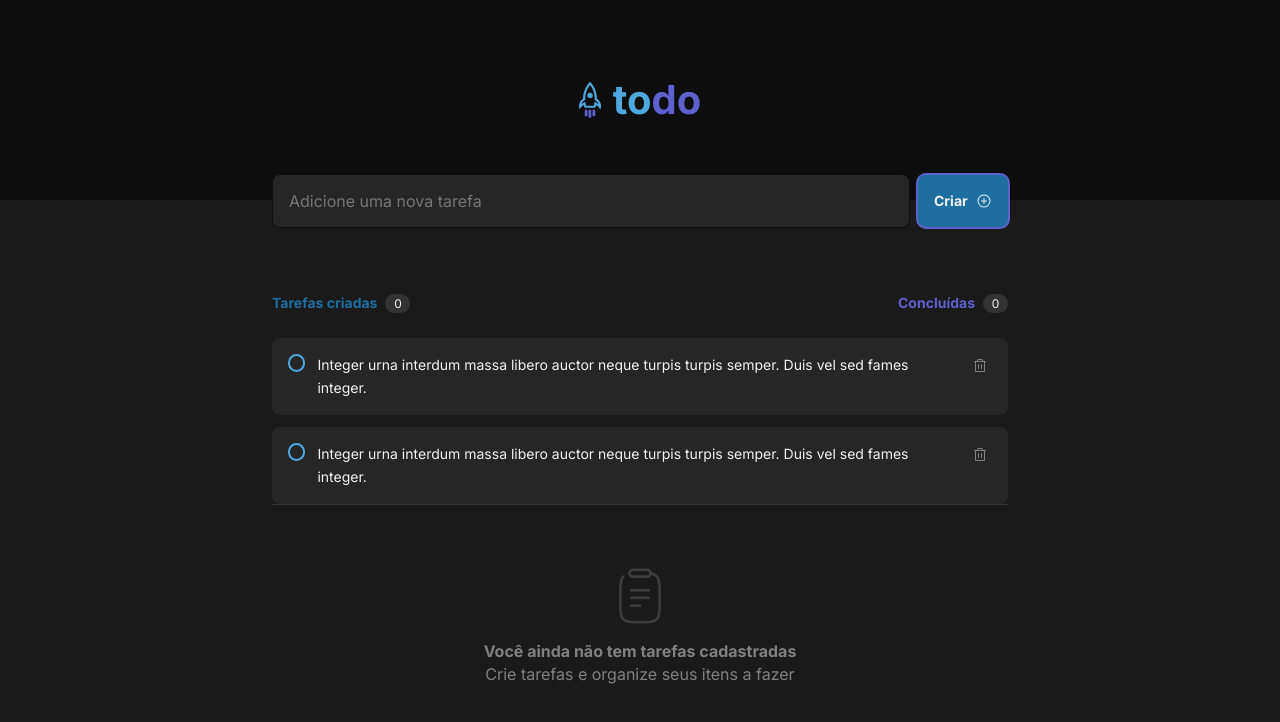
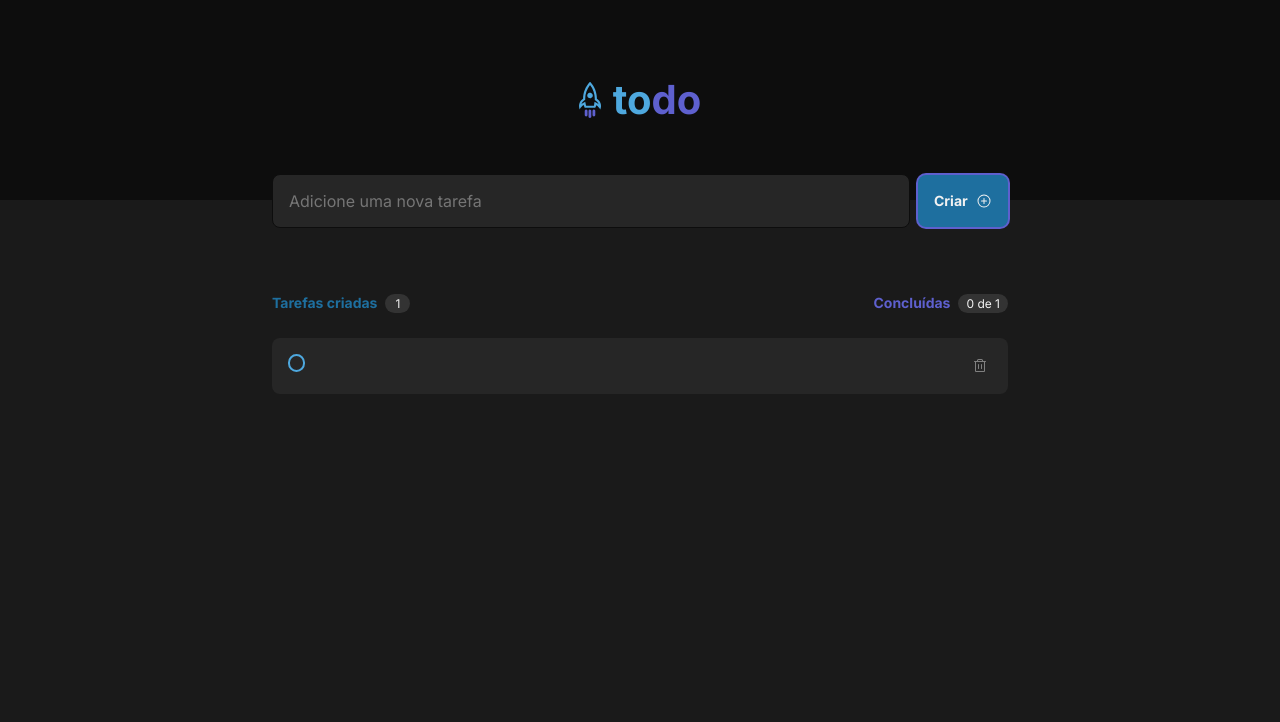
Before and after one commit to kenmarcos/todo-list-front-rs, a React (Vite) app: page / in a window 1280 px wide. Both pictures are taken after a click on the button "Criar". Shown: the top 722 px of the page. Built offline with nearby package versions, Linux system fonts and the light colour scheme.

Commit message:
feat: add logics to create, complete and delete a task

```diff
--- a/package.json
+++ b/package.json
@@ -12,11 +12,13 @@
   "dependencies": {
     "@phosphor-icons/react": "^2.1.5",
     "react": "^18.2.0",
-    "react-dom": "^18.2.0"
+    "react-dom": "^18.2.0",
+    "uuid": "^9.0.1"
   },
   "devDependencies": {
     "@types/react": "^18.2.66",
     "@types/react-dom": "^18.2.22",
+    "@types/uuid": "^9.0.8",
     "@typescript-eslint/eslint-plugin": "^7.2.0",
     "@typescript-eslint/parser": "^7.2.0",
     "@vitejs/plugin-react": "^4.2.1",
--- a/src/app.module.css
+++ b/src/app.module.css
@@ -69,7 +69,7 @@
     background-color: var(--gray-400);
     padding: 0.125rem 0.5rem;
     border-radius: 999px;
-    width: 25px;
+    min-width: 25px;
     height: 19px;
     font-size: 0.75rem;
     line-height: initial;
--- a/src/app.tsx
+++ b/src/app.tsx
@@ -1,11 +1,82 @@
 import { PlusCircle } from "@phosphor-icons/react";
 import { Header } from "./components/header/header";
 import clipboard from "./assets/clipboard.svg";
-
+import { v4 as uuidv4 } from "uuid";
 import styles from "./app.module.css";
 import { Task } from "./components/task/task";
+import { useState } from "react";
+import { ITask } from "./types/tasks";
 
 function App() {
+  const [taskList, setTaskList] = useState<ITask[]>(() =>
+    JSON.parse(localStorage.getItem("@ToDoList:taskList") || "[]")
+  );
+  const [newTask, setNewTask] = useState("");
+
+  const handleWriteNewTask = (event: React.ChangeEvent<HTMLInputElement>) => {
+    setNewTask(event.target.value);
+  };
+
+  const handleCreateTask = () => {
+    const newTaskList = [
+      ...taskList,
+      {
+        id: uuidv4(),
+        description: newTask,
+        isCompleted: false,
+      },
+    ];
+
+    localStorage.setItem("@ToDoList:taskList", JSON.stringify(newTaskList));
+
+    setTaskList(newTaskList);
+
+    setNewTask("");
+  };
+
+  const completeTask = (id: string, isChecked: boolean) => {
+    const task = taskList.find((task) => task.id === id);
+
+    if (!task) {
+      return;
+    }
+
+    const taskUpdated = {
+      ...task,
+      isCompleted: isChecked,
+    };
+
+    const taskListUpdated = taskList.map((task) => {
+      if (task.id === id) {
+        return taskUpdated;
+      }
+
+      return task;
+    });
+
+    localStorage.setItem("@ToDoList:taskList", JSON.stringify(taskListUpdated));
+
+    setTaskList(taskListUpdated);
+  };
+
+  const deleteTask = (id: string) => {
+    const taskListUpdated = taskList.filter((task) => task.id !== id);
+
+    localStorage.setItem("@ToDoList:taskList", JSON.stringify(taskListUpdated));
+
+    setTaskList(taskListUpdated);
+  };
+
+  const totalTasksCount = taskList.length;
+
+  const completedTasksCount = taskList.reduce((total, task) => {
+    if (task.isCompleted) {
+      return total + 1;
+    }
+
+    return total;
+  }, 0);
+
   return (
     <>
       <Header />
@@ -16,9 +87,11 @@ function App() {
             className={styles.newTaskInput}
             type="text"
             placeholder="Adicione uma nova tarefa"
+            value={newTask}
+            onChange={handleWriteNewTask}
           />
 
-          <button className={styles.newTaskButton}>
+          <button className={styles.newTaskButton} onClick={handleCreateTask}>
             Criar
             <PlusCircle size={16} />
           </button>
@@ -29,20 +102,29 @@ function App() {
             <div className={styles.count}>
               <p className={styles.createdTasks}>Tarefas criadas</p>
 
-              <span>0</span>
+              <span>{totalTasksCount}</span>
             </div>
 
             <div className={styles.count}>
               <p className={styles.completedTasks}>Concluídas</p>
 
-              <span>0</span>
+              <span>
+                {completedTasksCount} de {totalTasksCount}
+              </span>
             </div>
           </header>
 
           <div className={styles.taskList}>
-            <Task />
-            <Task />
+            {taskList.map((task) => (
+              <Task
+                key={task.id}
+                task={task}
+                onCompleteTask={completeTask}
+                onDeleteTask={deleteTask}
+              />
+            ))}
 
+            {taskList.length === 0 && (
               <div className={styles.noTask}>
                 <div className={styles.noTaskContent}>
                   <img src={clipboard} alt="Desenho de prancheta" />
@@ -53,6 +135,7 @@ function App() {
                   </div>
                 </div>
               </div>
+            )}
           </div>
         </div>
       </main>
--- a/src/components/task/task.module.css
+++ b/src/components/task/task.module.css
@@ -1,6 +1,7 @@
 .task {
   background-color: var(--gray-500);
   display: flex;
+  justify-content: space-between;
   border-radius: 8px;
   padding: 1rem;
   gap: 0.75rem;
@@ -8,6 +9,12 @@
   & + & {
     margin-top: 0.75rem;
   }
+}
+
+.content {
+  display: flex;
+  gap: 0.75rem;
+  flex: 1;
 }
 
 .checkboxContainer {
@@ -46,6 +53,10 @@
   background-color: var(--purple-300);
 }
 
+.descriptionContainer {
+  flex: 1;
+}
+
 .description {
   font-size: 0.875rem;
   transition: 0.2s all;
--- a/src/components/task/task.tsx
+++ b/src/components/task/task.tsx
@@ -1,12 +1,25 @@
 import { Trash, Check } from "@phosphor-icons/react";
 import styles from "./task.module.css";
 import { useState } from "react";
+import { ITask } from "../../types/tasks";
 
-export const Task = () => {
-  const [isChecked, setIsChecked] = useState(false);
+interface TaskProps {
+  task: ITask;
+  onCompleteTask: (id: string, isChecked: boolean) => void;
+  onDeleteTask: (id: string) => void;
+}
+
+export const Task = ({ task, onCompleteTask, onDeleteTask }: TaskProps) => {
+  const [isChecked, setIsChecked] = useState(task.isCompleted);
 
   const handleTaskToggle = () => {
     setIsChecked(!isChecked);
+
+    onCompleteTask(task.id, !isChecked);
+  };
+
+  const handleDeleteTask = () => {
+    onDeleteTask(task.id);
   };
 
   const checkboxCheckedClassname = isChecked
@@ -19,6 +32,7 @@ export const Task = () => {
 
   return (
     <div className={styles.task}>
+      <div className={styles.content}>
         <div className={styles.checkboxContainer}>
           <input readOnly type="checkbox" checked={isChecked} />
           <span
@@ -29,15 +43,15 @@ export const Task = () => {
           </span>
         </div>
 
-      <div>
+        <div className={styles.descriptionContainer}>
           <p className={`${styles.description} ${paragraphCheckedClassname}`}>
-          Integer urna interdum massa libero auctor neque turpis turpis semper.
-          Duis vel sed fames integer.
+            {task.description}
           </p>
+        </div>
       </div>
 
       <div>
-        <button className={styles.deleteButton}>
+        <button className={styles.deleteButton} onClick={handleDeleteTask}>
           <Trash />
         </button>
       </div>
--- /dev/null
+++ b/src/types/tasks.ts
@@ -0,0 +1,5 @@
+export interface ITask {
+  id: string;
+  description: string;
+  isCompleted: boolean;
+}
```
Also changed, not shown: 1 other file (tests, documents, lock files or other folders). Lines whose indentation alone changed are shown as unchanged.
